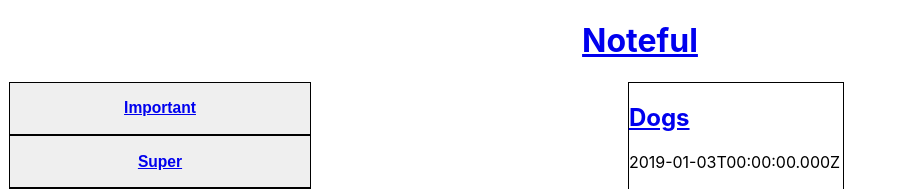
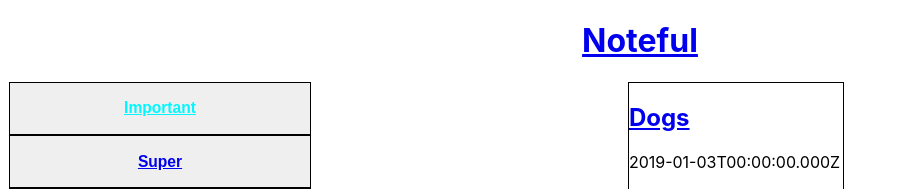
Before and after one commit to thinkful-ei-narwhal/noteful-client-daniel, a React (Create React App) app: page /FolderLists/b0715efe-ffaf-11e8-8eb2-f2801f1b9fd1 in a window 1280 px wide. Shown: the top 189 px of the page, without its empty margins (0-898 px from the left). Built offline with nearby package versions, Linux system fonts and the light colour scheme.

Commit message:
turn text  blue when click

```diff
--- a/src/components/Folder.css
+++ b/src/components/Folder.css
@@ -2,3 +2,7 @@
     width: 100%;
     border: solid 1px black;
 }
+
+.active{
+    color: rgb(0, 247, 255);
+}
--- a/src/components/Folder.js
+++ b/src/components/Folder.js
@@ -1,12 +1,12 @@
 import React, { Component } from 'react'
-import {Link} from 'react-router-dom';
+import {NavLink} from 'react-router-dom';
 import "./Folder.css"
 
 export default class Folder extends Component {
   render() {
     return (
       <button key={this.props.id} className="buttonFolder">
-        <Link to= {`/FolderLists/${this.props.id}`}><h3>{this.props.name}</h3></Link>
+        <NavLink to= {`/FolderLists/${this.props.id}`}><h3>{this.props.name}</h3></NavLink>
       </button>
     )
   }
```
